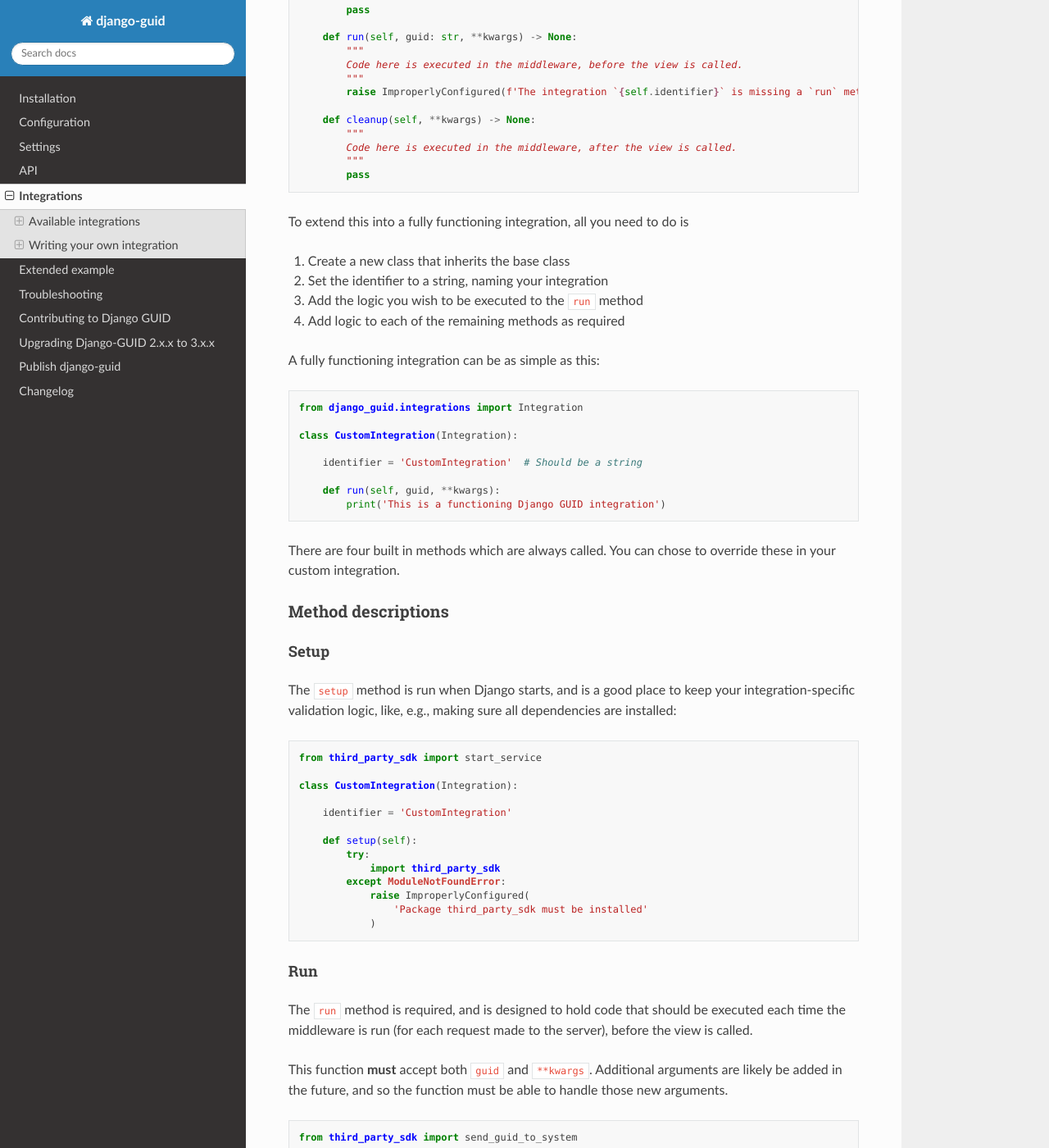
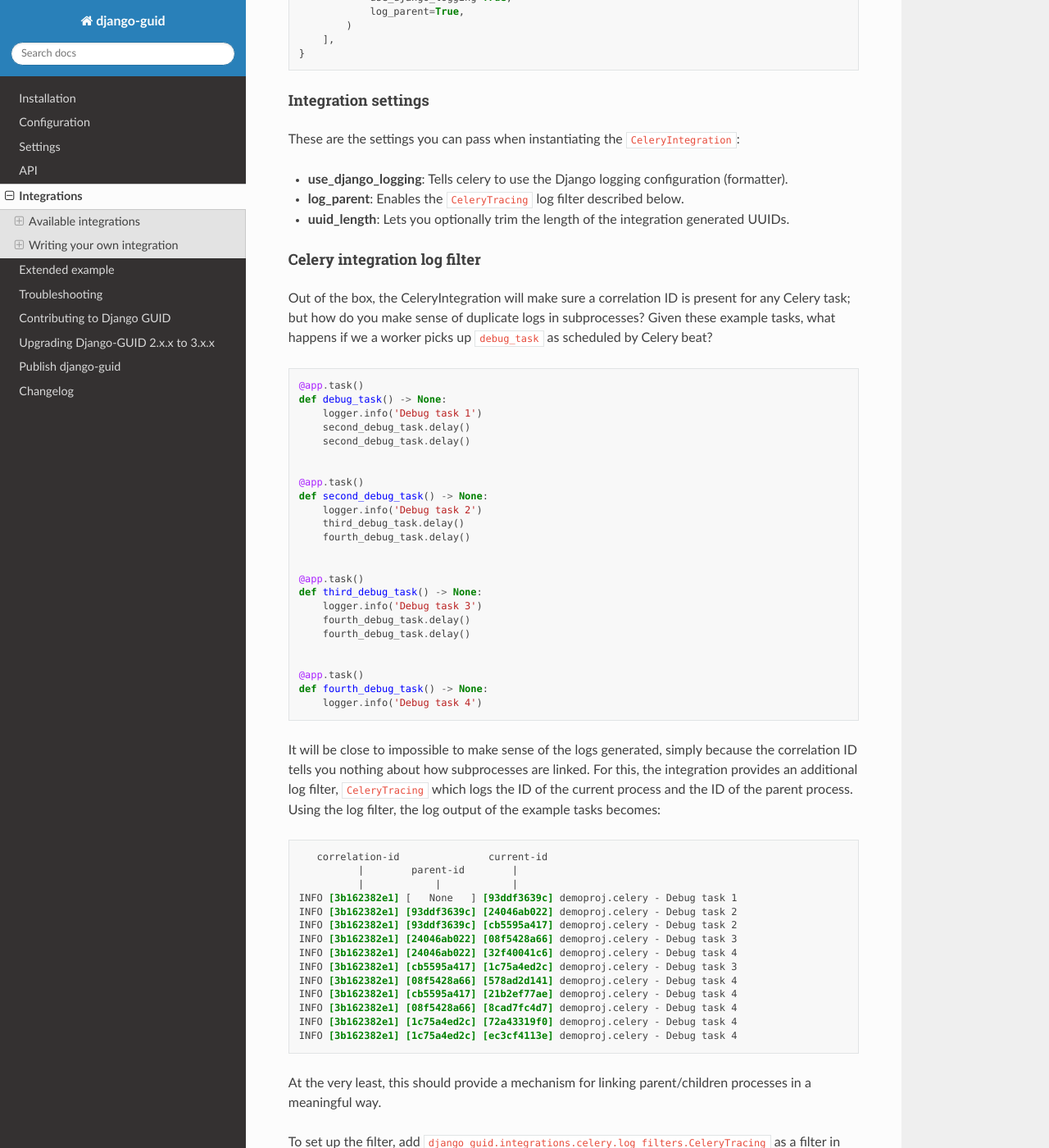
Before and after one commit to snok/django-guid, a Sphinx documentation site: the page built from docs/integrations.rst, in a window 1280 px wide and 1400 px high, scrolled down 1933 px. Shown: the whole window at 82% size. Built offline with Sphinx 7.4.7 and the Read the Docs theme 2.0.0, drawn with Linux system fonts in a browser that asks for light colours; some of the changed text lies outside the part shown.

Commit message:
Add celery integration docs (#52)

```diff
--- a/README.rst
+++ b/README.rst
@@ -75,7 +75,7 @@
 
 * Free software: BSD License
 * Documentation: https://django-guid.readthedocs.io
-* Homepage: https://github.com/JonasKs/django-guid
+* Homepage: https://github.com/snok/django-guid
 
 --------------
 
@@ -262,7 +262,7 @@
 
 
 If these settings were confusing, please have a look in the demo projects'
-`settings.py <https://github.com/JonasKs/django-guid/blob/master/demoproj/settings.py>`_ file for a complete example.
+`settings.py <https://github.com/snok/django-guid/blob/master/demoproj/settings.py>`_ file for a complete example.
 
 4. Django GUID Logger (Optional)
 ================================
--- a/django_guid/__init__.py
+++ b/django_guid/__init__.py
@@ -1,4 +1,4 @@
 from django_guid.api import clear_guid, get_guid, set_guid  # noqa F401
 
-__version__ = '3.0.1'
+__version__ = '3.1.0'
 default_app_config = 'django_guid.apps.DjangoGuidConfig'
--- a/docs/README_PYPI.rst
+++ b/docs/README_PYPI.rst
@@ -60,7 +60,7 @@
 
 * Free software: BSD License
 * Documentation: https://django-guid.readthedocs.io
-* Homepage: https://github.com/JonasKs/django-guid
+* Homepage: https://github.com/snok/django-guid
 
 --------------
 
@@ -247,7 +247,7 @@
 
 
 If these settings were confusing, please have a look in the demo projects'
-`settings.py <https://github.com/JonasKs/django-guid/blob/master/demoproj/settings.py>`_ file for a complete example.
+`settings.py <https://github.com/snok/django-guid/blob/master/demoproj/settings.py>`_ file for a complete example.
 
 4. Django GUID Logger (Optional)
 ================================
--- a/docs/configuration.rst
+++ b/docs/configuration.rst
@@ -80,7 +80,7 @@
 
 
 If these settings were confusing, please have a look in the demo projects'
-`settings.py <https://github.com/JonasKs/django-guid/blob/master/demoproj/settings.py>`_ file for a complete example.
+`settings.py <https://github.com/snok/django-guid/blob/master/demoproj/settings.py>`_ file for a complete example.
 
 4. Django GUID Logger (Optional)
 --------------------------------
--- a/docs/index.rst
+++ b/docs/index.rst
@@ -73,7 +73,7 @@
 
 * Free software: BSD License
 * Documentation: https://django-guid.readthedocs.io
-* Homepage: https://github.com/JonasKs/django-guid
+* Homepage: https://github.com/snok/django-guid
 
 --------------
 
--- a/docs/integrations.rst
+++ b/docs/integrations.rst
@@ -51,11 +51,155 @@
         'INTEGRATIONS': [SentryIntegration()],
     }
 
+Celery
+------
+
+The Celery integration enables tracing for Celery workers. There's three possible scenarios:
+
+1. A task is published from a request within Django
+2. A task is published from another task
+3. A task is published from Celery Beat
+
+For scenario 1 and 2 the existing correlation IDs is transferred, and for scenario
+3 a unique ID is generated.
+
+To enable this behavior, simply add it to your list of integrations:
+
+.. code-block:: python
+
+    from django_guid.integrations import SentryIntegration
+
+    DJANGO_GUID = {
+        ...
+        'INTEGRATIONS': [
+            CeleryIntegration(
+                use_django_logging=True,
+                log_parent=True,
+            )
+        ],
+    }
+
+Integration settings
+^^^^^^^^^^^^^^^^^^^^
+
+These are the settings you can pass when instantiating the ``CeleryIntegration``:
+
+* **use_django_logging**: Tells celery to use the Django logging configuration (formatter).
+* **log_parent**: Enables the ``CeleryTracing`` log filter described below.
+* **uuid_length**: Lets you optionally trim the length of the integration generated UUIDs.
+
+Celery integration log filter
+^^^^^^^^^^^^^^^^^^^^^^^^^^^^^
+
+Out of the box, the CeleryIntegration will make sure a correlation ID is present for any Celery task;
+but how do you make sense of duplicate logs in subprocesses? Given these example tasks, what happens if we a worker
+picks up ``debug_task`` as scheduled by Celery beat?
+
+.. code-block:: python
+
+    @app.task()
+    def debug_task() -> None:
+        logger.info('Debug task 1')
+        second_debug_task.delay()
+        second_debug_task.delay()
+
+
+    @app.task()
+    def second_debug_task() -> None:
+        logger.info('Debug task 2')
+        third_debug_task.delay()
+        fourth_debug_task.delay()
+
+
+    @app.task()
+    def third_debug_task() -> None:
+        logger.info('Debug task 3')
+        fourth_debug_task.delay()
+        fourth_debug_task.delay()
+
+
+    @app.task()
+    def fourth_debug_task() -> None:
+        logger.info('Debug task 4')
+
+
+It will be close to impossible to make sense of the logs generated,
+simply because the correlation ID tells you nothing about how subprocesses are linked. For this,
+the integration provides an additional log filter, ``CeleryTracing`` which logs the
+ID of the current process and the ID of the parent process. Using the log filter, the log output of the example tasks becomes:
+
+.. code-block:: bbcode
+
+       correlation-id               current-id
+              |        parent-id        |
+              |            |            |
+    INFO [3b162382e1] [   None   ] [93ddf3639c] demoproj.celery - Debug task 1
+    INFO [3b162382e1] [93ddf3639c] [24046ab022] demoproj.celery - Debug task 2
+    INFO [3b162382e1] [93ddf3639c] [cb5595a417] demoproj.celery - Debug task 2
+    INFO [3b162382e1] [24046ab022] [08f5428a66] demoproj.celery - Debug task 3
+    INFO [3b162382e1] [24046ab022] [32f40041c6] demoproj.celery - Debug task 4
+    INFO [3b162382e1] [cb5595a417] [1c75a4ed2c] demoproj.celery - Debug task 3
+    INFO [3b162382e1] [08f5428a66] [578ad2d141] demoproj.celery - Debug task 4
+    INFO [3b162382e1] [cb5595a417] [21b2ef77ae] demoproj.celery - Debug task 4
+    INFO [3b162382e1] [08f5428a66] [8cad7fc4d7] demoproj.celery - Debug task 4
+    INFO [3b162382e1] [1c75a4ed2c] [72a43319f0] demoproj.celery - Debug task 4
+    INFO [3b162382e1] [1c75a4ed2c] [ec3cf4113e] demoproj.celery - Debug task 4
+
+At the very least, this should provide a mechanism for linking parent/children processes
+in a meaningful way.
+
+To set up the filter, add :code:`django_guid.integrations.celery.log_filters.CeleryTracing` as a filter in your ``LOGGING`` configuration:
+
+.. code-block:: python
+
+    LOGGING = {
+        ...
+        'filters': {
+            'celery_tracing': {
+                '()': 'django_guid.integrations.celery.log_filters.CeleryTracing'
+            }
+        }
+    }
+
+Put that filter in your handler:
+
+.. code-block:: python
+
+    LOGGING = {
+        ...
+        'handlers': {
+            'console': {
+                'class': 'logging.StreamHandler',
+                'formatter': 'medium',
+                'filters': ['correlation_id', 'celery_tracing'],
+            }
+        }
+    }
+
+And then you can **optionally** add ``celery_parent_id`` and/or ``celery_current_id`` to you formatter:
+
+.. code-block:: python
+
+    LOGGING = {
+        ...
+        'formatters': {
+            'medium': {
+                'format': '%(levelname)s [%(correlation_id)s] [%(celery_parent_id)s-%(celery_current_id)s] %(name)s - %(message)s'
+            }
+        }
+    }
+
+However, if you use a log management tool which lets you interact with ``log.extra`` value, leaving the filters
+out of the formatter might be preferable.
+
+If these settings were confusing, please have a look in the demo projects'
+`settings.py <https://github.com/snok/django-guid/blob/master/demoproj/settings.py>`_ file for a complete example.
+
 
 Writing your own integration
 ============================
 
-Creating your own custom integration requires you to inherit the ``Integration`` base class (which is found `here <https://github.com/JonasKs/django-guid/tree/master/django_guid/integrations/base>`_).
+Creating your own custom integration requires you to inherit the ``Integration`` base class (which is found `here <https://github.com/snok/django-guid/tree/master/django_guid/integrations/base>`_).
 
 The class is quite simple and only contains four methods and a class attribute:
 
--- a/docs/troubleshooting.rst
+++ b/docs/troubleshooting.rst
@@ -40,4 +40,4 @@
 
 Ask for help
 ------------
-Still no luck? Create an `issue on GitHub <https://github.com/JonasKs/django-guid/issues/new/choose>`_ and ask for help.
+Still no luck? Create an `issue on GitHub <https://github.com/snok/django-guid/issues/new/choose>`_ and ask for help.
```
Also changed, not shown: CHANGELOG.rst (+11 -0 lines), pyproject.toml (+2 -6 lines), 1 other file.
